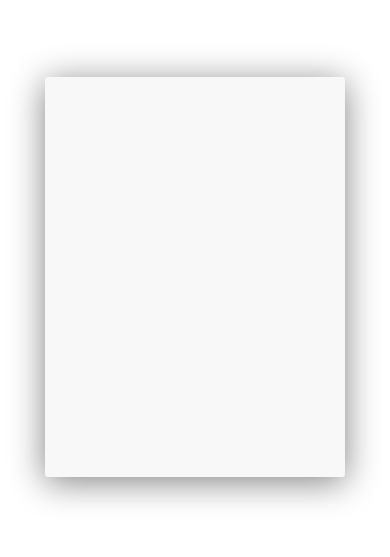
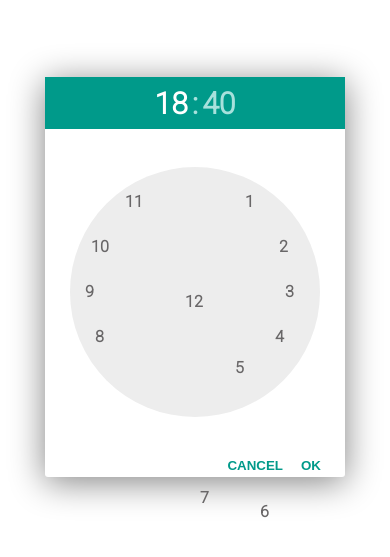
Before and after one commit to juliosampaio/react-time-picker, a React (Create React App) app: page / in a window 390 px wide. Shown: the part 145-702 px from the top of the page. Built offline with nearby package versions, Linux system fonts and the light colour scheme.

Commit message:
Add media queries helper

```diff
--- a/public/index.html
+++ b/public/index.html
@@ -19,6 +19,7 @@
       work correctly both with client-side routing and a non-root public URL.
       Learn how to configure a non-root public URL by running `npm run build`.
     -->
+    <link href="https://fonts.googleapis.com/css?family=Roboto:300,300i" rel="stylesheet">
     <title>React App</title>
   </head>
   <body>
--- a/src/App.css
+++ b/src/App.css
@@ -0,0 +1,3 @@
+body {
+  font-family: 'Roboto', sans-serif;
+}
--- a/src/App.js
+++ b/src/App.js
@@ -5,7 +5,10 @@ import './App.css';
 
 class App extends Component {
   render() {
-    return <TimePicker />
+    return <TimePicker
+      okText="OK"
+      cancelText="CANCEL"
+    />
   }
 }
 
--- /dev/null
+++ b/src/components/Clock.js
@@ -0,0 +1,57 @@
+import React from 'react'
+import styled from 'styled-components';
+
+export default class Clock extends React.Component {
+  state = {
+    hours: [1, 2, 3, 4, 5, 6, 7, 8, 9, 10, 11, 12]
+  }
+  render(){
+    return (
+      <ClockWrapper>
+        <DigitsContainer>
+          {this.state.hours.map((i) => <Digit key={i}>{i}</Digit>)}
+        </DigitsContainer>
+      </ClockWrapper>
+    )
+  }
+}
+
+
+const ClockWrapper = styled.div`
+  width: 250px;
+  height: 250px;
+  border-radius: 50%;
+  background: #EDEDED;
+  display: flex;
+  justify-content: center;
+  align-items: center;
+`
+const DigitsContainer = styled.ul`
+  padding: 0;
+  margin: 0;
+  list-style: none;
+  width: 100%;
+  height: 100%;
+  border-radius: 50%;
+  position: relative;
+  li:nth-child(1) { transform: translate(60px, -90px) }
+  li:nth-child(2) { transform: translate(94px,-45px); }
+  li:nth-child(3) { transform: translate(100px, 0); }
+  li:nth-child(4) { transform: translate(90px,45px) }
+  li:nth-child(5) { transform: translate(50px,76px) }
+  li:nth-child(6) { transform: translate(75px,220px); }
+  li:nth-child(7) { transform: translate(15px,206px) }
+  li:nth-child(8) { transform: translate(-90px,45px) }
+  li:nth-child(9) { transform: translate(-100px, 0); }
+  li:nth-child(10) { transform: translate(-94px,-45px); }
+  li:nth-child(11) { transform: translate(-60px,-90px); }
+  li:nth-child(12) { transform: translate(0px, 10px); }
+`
+const Digit = styled.li`
+  color: #696768;
+  font-weight: bold;
+  display: inline-block;
+  position: absolute;
+  top: 46%;
+  left: 46%;
+`
--- a/src/components/TimePicker.js
+++ b/src/components/TimePicker.js
@@ -1,15 +1,40 @@
 import React from 'react'
 import styled, { ThemeProvider } from 'styled-components'
-import { media } from '../utils/media'
+import media from '../utils/media'
+import Clock from './Clock'
 
-const TimePicker = ({ theme }) =>
-  <ThemeProvider theme={theme || DefaultTheme} >
-    <Wrapper>
-    </Wrapper>
-  </ThemeProvider>
+class TimePicker extends React.Component {
+  state = {
+    time: { hours: 18, minutes: 40}
+  }
+
+  render() {
+    return (
+      <ThemeProvider theme={this.props.theme || DefaultTheme} >
+        <Wrapper>
+          <Header>
+            <Hours className="active">{this.state.time.hours}</Hours>
+            <Separator>:</Separator>
+            <Minutes>{this.state.time.minutes}</Minutes>
+          </Header>
+          <Content>
+            <ClockWrapper>
+              <Clock />
+            </ClockWrapper>
+            <Footer>
+              <Button>{this.props.cancelText}</Button>
+              <Button>{this.props.okText}</Button>
+            </Footer>
+          </Content>
+        </Wrapper>
+      </ThemeProvider>
+    )
+  }
+}
 
 const Wrapper = styled.div`
   position: absolute;
+  display: flex;
   top: 0; left: 0; bottom: 0; right: 0;
   margin: auto;
   background: ${props => props.theme.background};
@@ -17,18 +42,84 @@ const Wrapper = styled.div`
   box-shadow: 0px 5px 35px ${props => props.theme.boxShadowColor};
   width: ${props => props.theme.width}px;
   height: ${props => props.theme.height}px;
-  ${media.landscape`
+  flex-direction: column;
+  ${media.landscape.phone`
     width: ${props => props.theme.landscapeWidth}px;
     height: ${props => props.theme.landscapeHeight}px;
+    flex-direction: row;
   `}
 `
 
+const Header = styled.div`
+  background: ${props => props.theme.headerBg};
+  color: ${props => props.theme.headerColor};
+  flex-grow: 0.3;
+  display: flex;
+  justify-content: center;
+  align-items: center;
+  font-size: 20px;
+  ${media.landscape.phone`
+    flex-grow: 0.5;
+  `}
+`
+
+const HeaderItem = styled.h2`
+  cursor: pointer;
+  margin: 2px;
+  &.active {
+    color: ${props => props.theme.headerActiveColor};
+  }
+`
+
+const Hours = HeaderItem.extend``
+
+const Separator = HeaderItem.extend`
+  cursor: initial;
+`
+
+const Minutes = HeaderItem.extend``
+
+const Content = styled.div`
+  flex-grow: 1;
+  display: flex;
+  flex-direction: column;
+`
+
+const ClockWrapper = styled.div`
+  flex-grow: 1;
+  padding: 15px;
+  height: 100%;
+  display: flex;
+  justify-content: center;
+  align-items: center;
+`
+
+const Footer = styled.div`
+  flex-grow: 0.1;
+  display: flex;
+  align-items: center;
+  justify-content: flex-end;
+  padding-right: 15px;
+`
+
+const Button = styled.button`
+  border: none;
+  background: none;
+  margin: 3px;
+  font-weight: bolder;
+  color: ${props => props.theme.headerBg};
+`
+
 const DefaultTheme = {
-  background: '#F8F8F8',
+  background: '#ffffff',
   boxShadowColor: '#828282',
   height: 400,
+  headerBg: '#009A8A',
+  headerColor: '#A7E1DC',
+  headerActiveColor: '#FFFFFF',
   landscapeWidth: 400,
   landscapeHeight: 300,
   width: 300,
 }
+
 export default TimePicker
--- a/src/utils/media.js
+++ b/src/utils/media.js
@@ -3,27 +3,27 @@ import { css } from 'styled-components'
 export const sizes = {
   giant: 1200,
   desktop: 992,
-  phone: 800
+  phone: 812
 }
 
-const landscape = (...args) => css`
-  @media (orientation: landscape) {
-    ${css(...args)}
-  }
-`
-
-const portrait = (...args) => css`
-  @media (orientation: portrait) {
-    ${css(...args)}
-  }
-`
-
-export const media = Object.keys(sizes).reduce((accumulator, label) => {
+export const mediaBuilder = (...and) => Object.keys(sizes).reduce((accumulator, label) => {
   const emSize = sizes[label] / 16
   accumulator[label] = (...args) => css`
-    @media (max-width: ${emSize}em) {
+    @media (max-width: ${emSize}em) ${ and ? 'and ' + and.join('and') : '' } {
       ${css(...args)}
     }
   `
   return accumulator
-}, { landscape, portrait })
+}, {})
+
+export const size = mediaBuilder()
+
+export const landscape = mediaBuilder('(orientation: landscape)')
+
+export const portrait = mediaBuilder('(orientation: portrait)')
+
+export default {
+  size,
+  landscape,
+  portrait
+}
```
